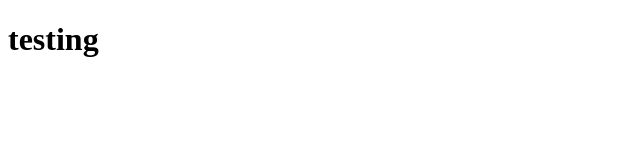
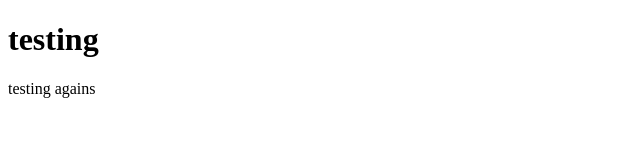
Before and after one commit to JamesNgo1/roaminate-app, an Angular app: page / in a window 1280 px wide. Shown: the top 160 px of the page, without its empty margins (0-640 px from the left). Built offline with nearby package versions, Linux system fonts and the light colour scheme.

Commit message:
more testing to see develop different from production branch

```diff
--- a/src/app/app.component.html
+++ b/src/app/app.component.html
@@ -1,3 +1,3 @@
 <h1>testing</h1>
-
+testing agains
 <router-outlet />
```
